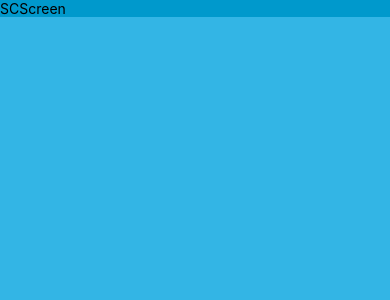
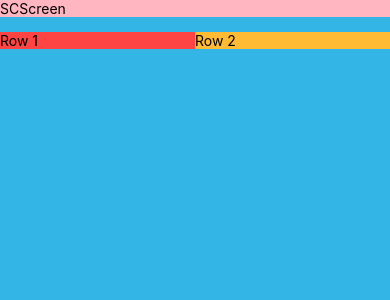
Before and after one commit to kanghyeok93/RN-Style, a React Native app: screen / in a window 390 px wide. Shown: the top 300 px of the page. Built offline with nearby package versions, Linux system fonts and the light colour scheme.

Commit message:
feat: Styling component structure #7

```diff
--- a/src/components/styled/Common.js
+++ b/src/components/styled/Common.js
@@ -7,6 +7,25 @@ export const colors = {
   WarningDark: '#FF8800',
   SuccessDark: '#007E33',
   InfoDark: '#0099CC',
+  Black: '#000000',
+  Silver: '#C0C0C0',
+  Gray: '#808080',
+  White: '#FFFFFF',
+  Red: '#FF0000',
+  Orange: '#ffa500',
+  Yellow: '#FFFF00',
+  Green: '#008000',
+  Blue: '#0000FF',
+  Navy: '#000080',
+  Purple: '#800080',
+  Lime: '#00FF00',
+  Olive: '#808000',
+  Aqua: '#00FFFF',
+  Brown: '#a52a2a',
+  Chocolate: '#d2691e',
+  CornflowerBlue: '#6495ed',
+  Tomato: '#ff6347',
+  LightPink: '#ffb6c1',
 };
 
 const colorFrame = (props, keyword, defaultColor) => {
--- a/src/components/styled/View.js
+++ b/src/components/styled/View.js
@@ -34,3 +34,7 @@ export const SafeAreaView = styled.SafeAreaView(props => ({
   flex: 1,
   backgroundColor: Common.BACKGROUND_COLOR(props),
 }));
+
+export const ViewRow = styled(View)({
+  flexDirection: 'row',
+});
--- a/src/screen/SCScreen.js
+++ b/src/screen/SCScreen.js
@@ -1,11 +1,22 @@
+import React from 'react';
 import {Text} from 'react-native';
-import React from 'react';
-import {SafeAreaView, View} from '../components/styled/View';
+import {View, ViewRow} from '../components/styled/View';
 
 const SCScreen = () => {
   return (
-    <View bgInfoDark>
-      <Text>SCScreen</Text>
+    <View>
+      <View bgLightPink>
+        <Text>SCScreen</Text>
+      </View>
+
+      <ViewRow marginTop={15}>
+        <View bgDanger flex={1}>
+          <Text>Row 1</Text>
+        </View>
+        <View bgWarning flex={1}>
+          <Text>Row 2</Text>
+        </View>
+      </ViewRow>
     </View>
   );
 };
```
